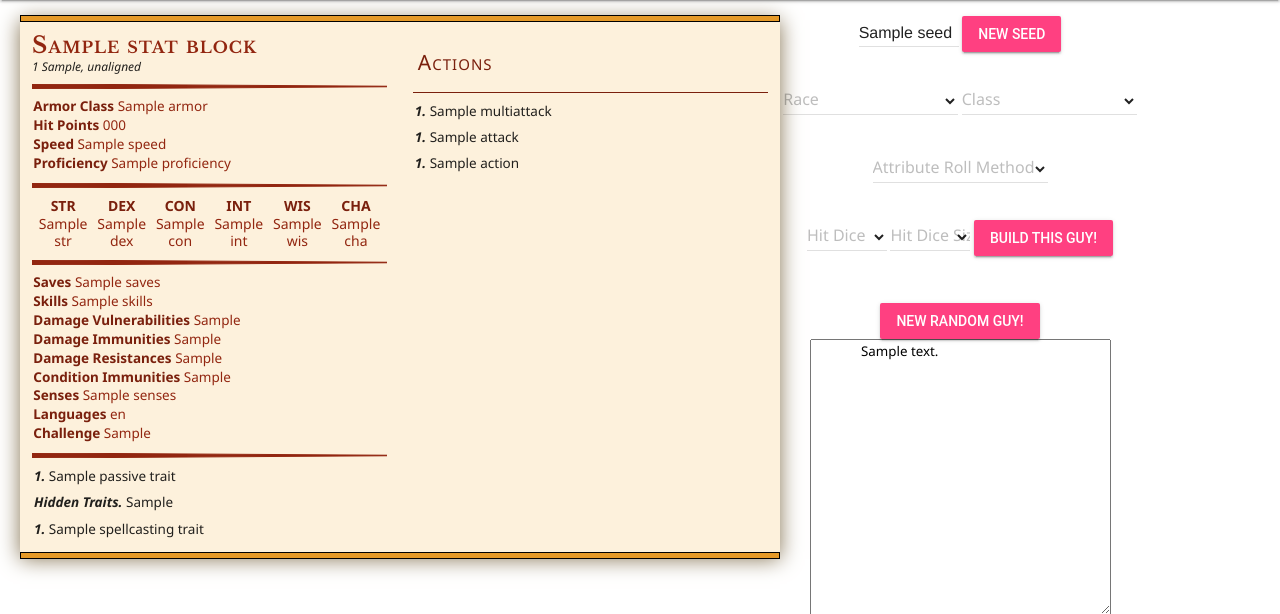
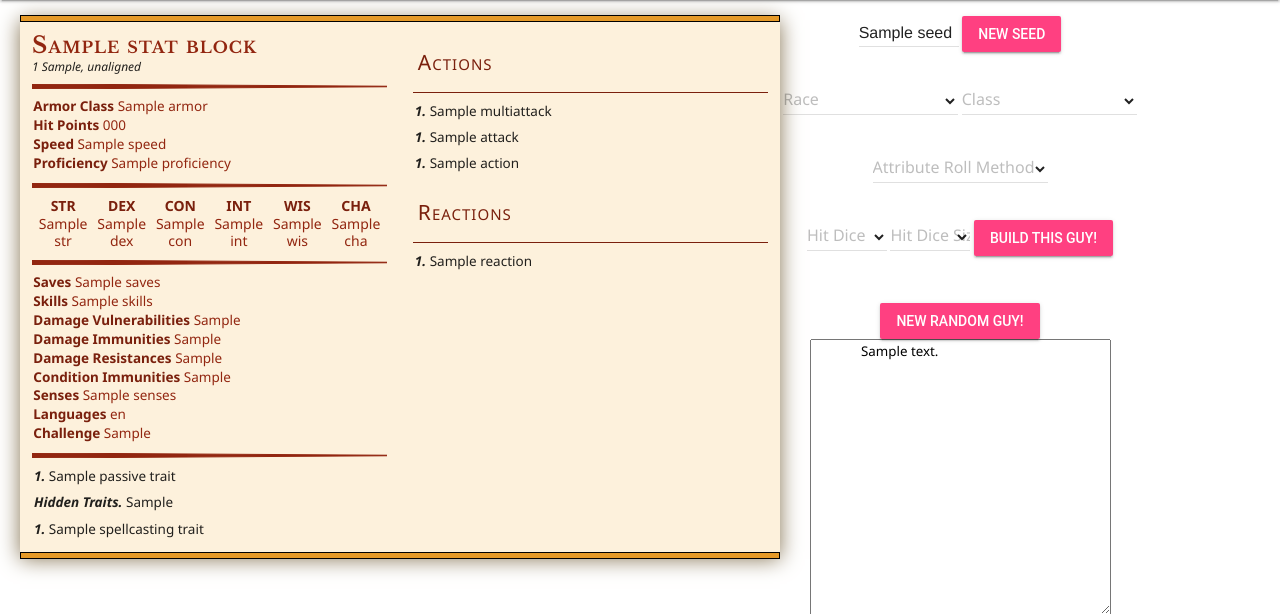
Before and after one commit to FriendGaru/flask_npcgen, a Flask app: template templates/main.html in a window 1280 px wide. Shown: the part 64-678 px from the top of the page. Run offline with Flask 2, Linux system fonts and the light colour scheme; the template is opened without the code that fills it: most values are stand-ins (such as "Sample title", 1, 10 or a date in 2020); lists and menus that the app fills with data are empty.

Commit message:
minor tweaks

```diff
--- a/templates/statblock_tall.html
+++ b/templates/statblock_tall.html
@@ -155,6 +155,17 @@
 			</div> <!-- property block -->
             {% endfor %}
 		</div> <!-- actions -->
+		{% if stat_block.reactions %}
+		<div class="actions">
+			<h3>Reactions</h3>
+			{% for reaction in stat_block.reactions %}
+			<div class="property-block">
+				<h4>{{reaction[0]}}.</h4>
+				<p>{{reaction[1]}}</p>
+			</div> <!-- property block -->
+            {% endfor %}
+		</div>
+		{% endif %}
 	</div> <!-- section right -->
 	<hr class="orange-border bottom" />
 </div> <!-- stat block -->
```
